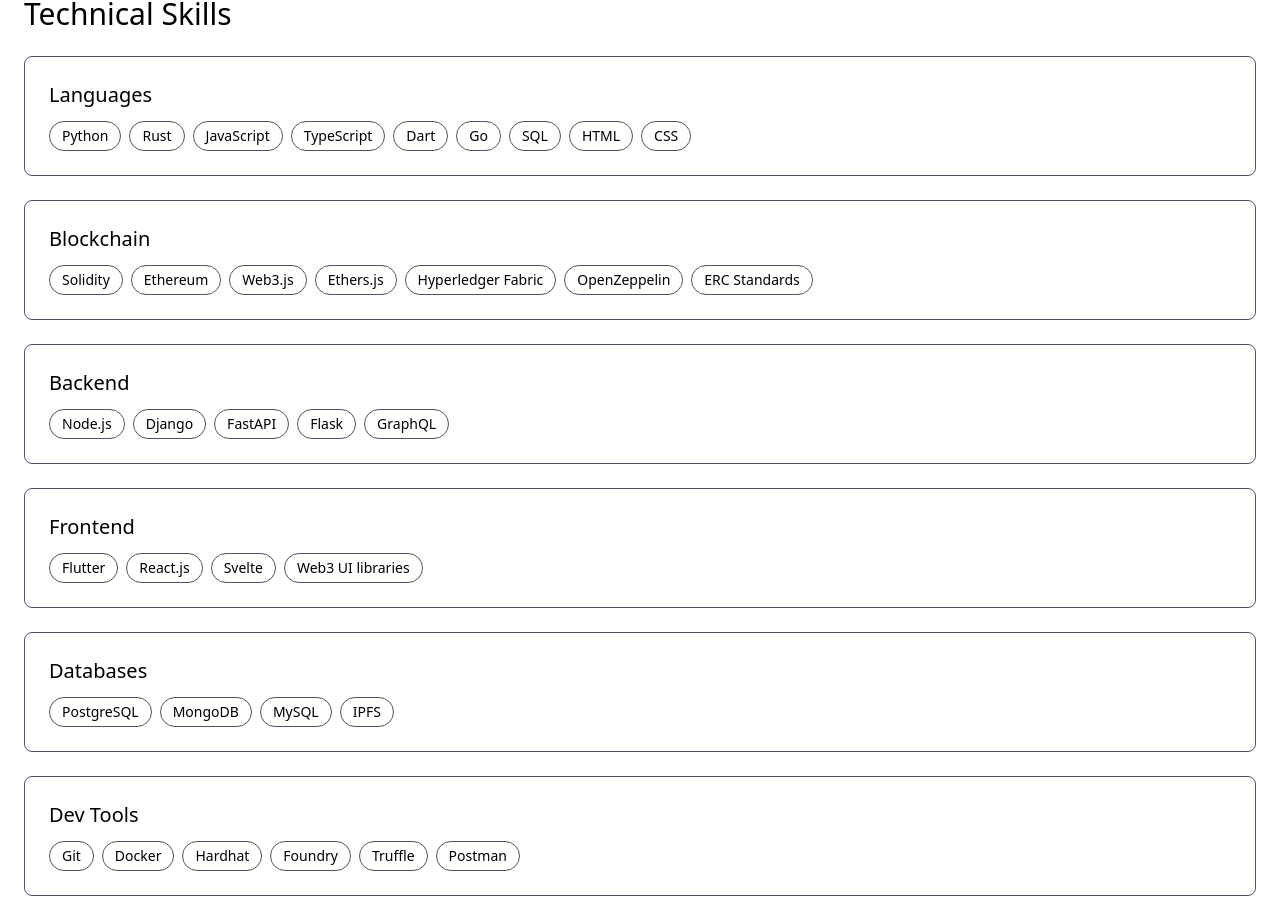
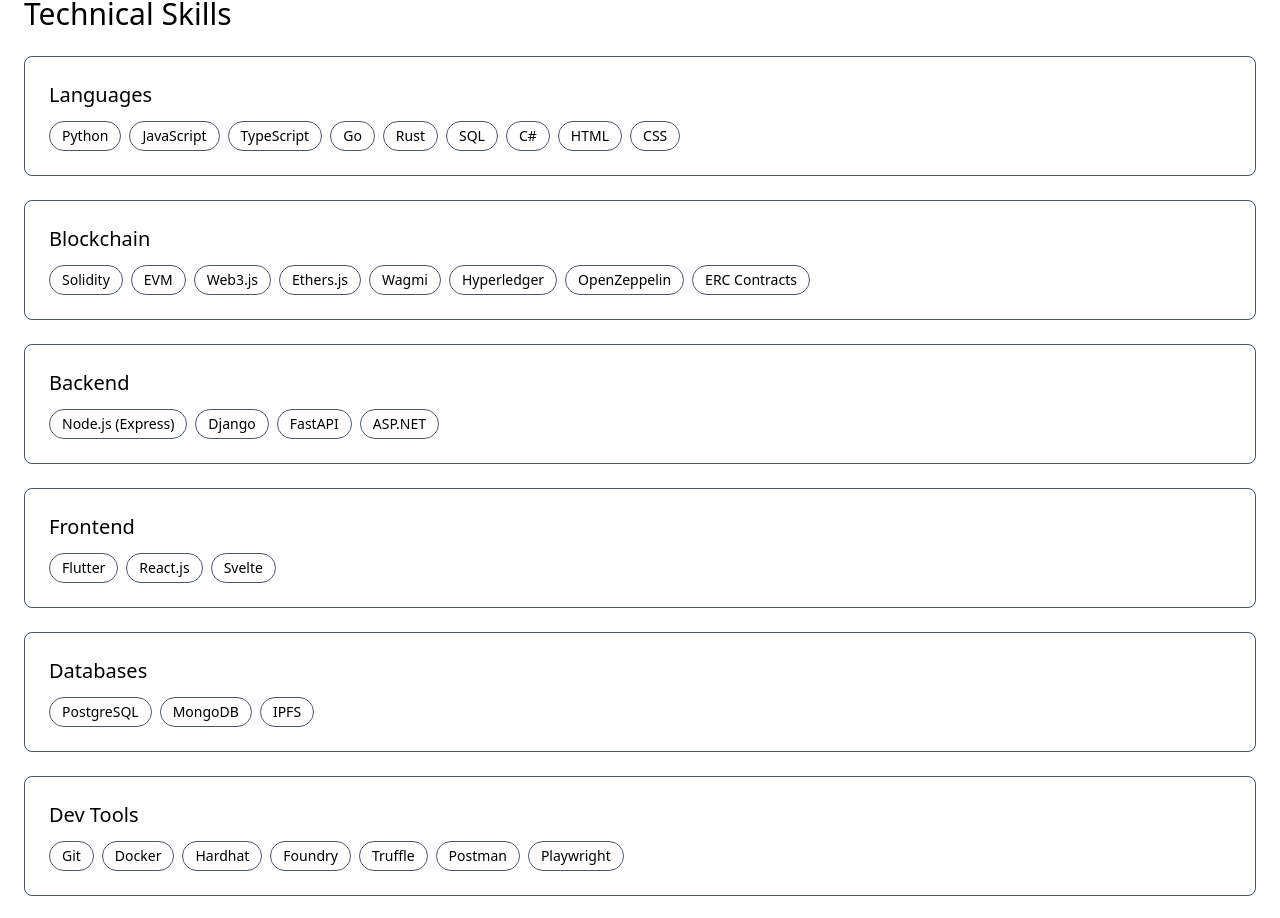
Before and after one commit to sh1vananda/portfolio, a React (Create React App) app: page / in a window 1280 px wide. Shown: the part 1060-1978 px from the top of the page. Built offline with nearby package versions, Linux system fonts and the light colour scheme.

Commit message:
Update App.js

```diff
--- a/src/App.js
+++ b/src/App.js
@@ -96,13 +96,12 @@
      graduationDate: 'May 2025'
    };
    resumeData.skills = {
-     languages: ['Python', 'Rust', 'JavaScript', 'TypeScript', 'Dart', 'Go', 'SQL', 'HTML', 'CSS'],
-     blockchain: ['Solidity', 'Ethereum', 'Web3.js', 'Ethers.js', 'Hyperledger Fabric', 'OpenZeppelin', 'ERC Standards'],
-     backend: ['Node.js', 'Django', 'FastAPI', 'Flask', 'GraphQL'],
-     frontend: ['Flutter', 'React.js', 'Svelte', 'Web3 UI libraries'],
-     databases: ['PostgreSQL', 'MongoDB', 'MySQL', 'IPFS'],
-     devTools: ['Git', 'Docker', 'Hardhat', 'Foundry', 'Truffle', 'Postman',],
-     "AI/Ml": ['TensorFlow', 'PyTorch', 'Scikit-learn', 'GNN', 'VAE', "NSGA-III", 'XGBoost', 'SHAP', "Reinforcement Learning"],
+     languages: ['Python', 'JavaScript', 'TypeScript', 'Go', 'Rust', 'SQL', 'C#', 'HTML', 'CSS'],
+     blockchain: ['Solidity', 'EVM', 'Web3.js', 'Ethers.js', 'Wagmi', 'Hyperledger', 'OpenZeppelin', 'ERC Contracts'],
+     backend: ['Node.js (Express)', 'Django', 'FastAPI', 'ASP.NET'],
+     frontend: ['Flutter', 'React.js', 'Svelte'],
+     databases: ['PostgreSQL', 'MongoDB', 'IPFS'],
+     devTools: ['Git', 'Docker', 'Hardhat', 'Foundry', 'Truffle', 'Postman', , 'Playwright'],
    };
    resumeData.experience = [
       {
```
